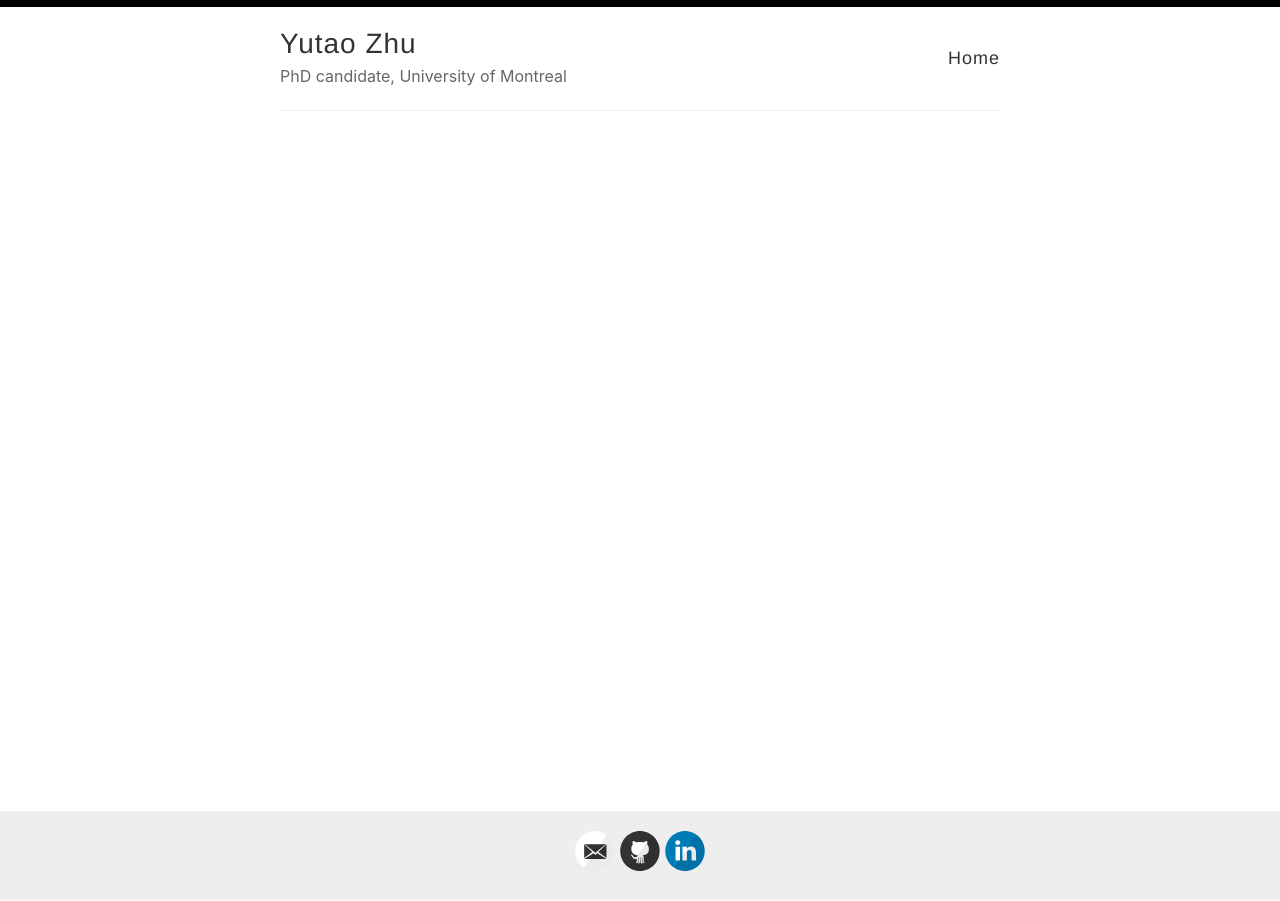
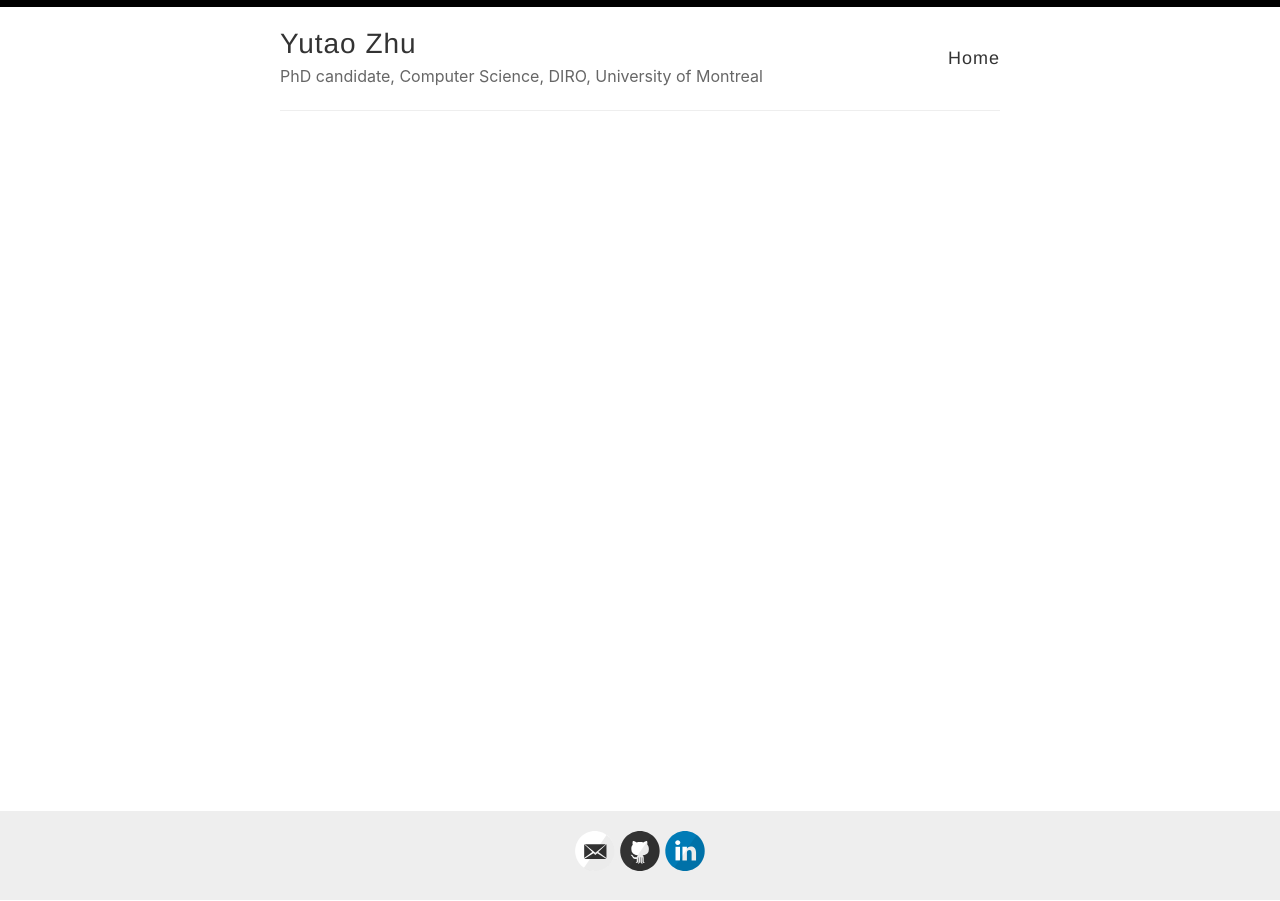
Before and after one commit to DaoD/homepage, a Jekyll site: the page built from index.html, in a window 1280 px wide. Built offline with Jekyll 4.4.1, drawn with Linux system fonts in a browser that asks for light colours; the list of posts is cut into pages by our own code; part of the change alters nothing that is shown.

Commit message:
Update _config.yml

```diff
--- a/_config.yml
+++ b/_config.yml
@@ -9,7 +9,7 @@ name: Yutao Zhu
 author: Yutao Zhu
 
 # Short bio or description (displayed in the header)
-description: PhD candidate, University of Montreal
+description: PhD candidate, Computer Science, DIRO, University of Montreal
 
 # URL of your avatar or profile pic (you could use your GitHub profile pic)
 # avatar: /images/reverie.png
@@ -24,9 +24,9 @@ footer-links:
   email: yutao.zhu@umontreal.ca
   facebook:
   flickr:
-  github: https://github.com/DaoD
+  github: DaoD
   instagram:
-  linkedin: https://www.linkedin.com/in/余韬-朱-99874386/
+  linkedin: 余韬-朱-99874386
   pinterest:
   rss:
   twitter:
@@ -45,8 +45,8 @@ google_analytics: UA-43339302-11
 
 # Your website URL (e.g. http://amitmerchant1990.github.io or http://www.amitmerchant.com)
 # Used for Sitemap.xml and your RSS feed
-url: http://www.amitmerchant.com/reverie
-enforce_ssl: https://www.amitmerchant.com/reverie
+url: http://daod.github.io
+enforce_ssl: https://daod.github.io
 
 # If you're hosting your site at a Project repository on GitHub pages
 # (http://yourusername.github.io/repository-name)
```
